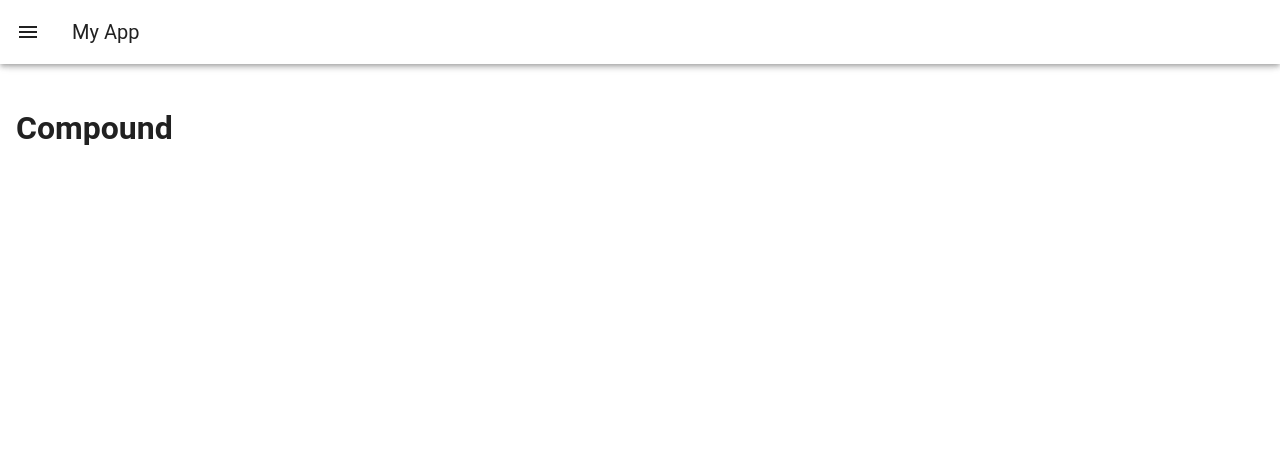
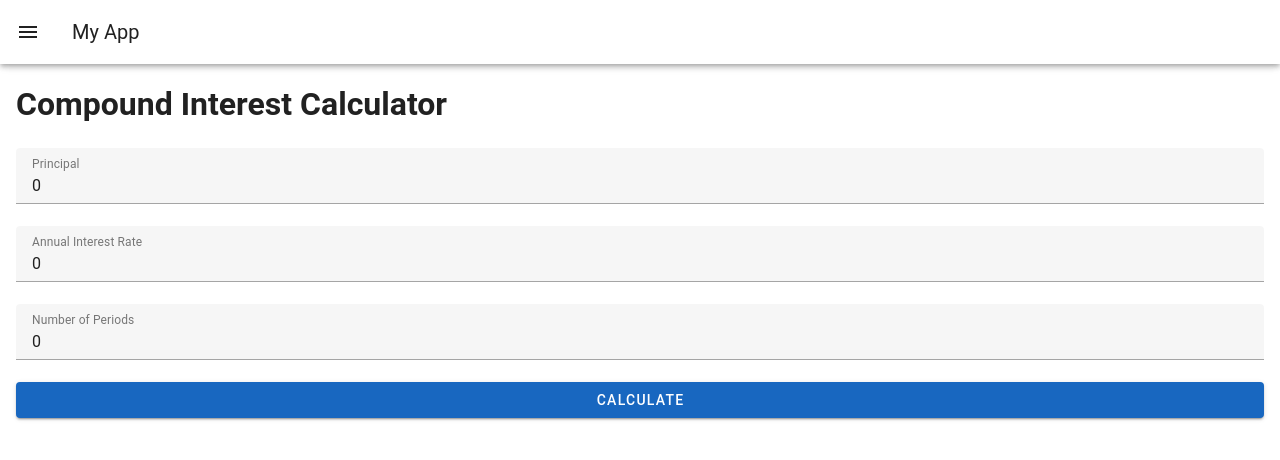
Before and after one commit to axelrizo630/resuelve_prueba_zero_web_frontend, a Vue app: page /compound-interest-calculation in a window 1280 px wide. Shown: the top 460 px of the page. Built offline with nearby package versions, Linux system fonts and the light colour scheme; no server answers; sample sign-in values are in the browser's storage.

Commit message:
feat(calculator): financial calculator

```diff
--- /dev/null
+++ b/src/services/our-backend/get-compoud-interest.service.ts
@@ -0,0 +1,21 @@
+import { instance } from "@/services/our-backend/our-backend.instance";
+
+export const getCompoundInterest = async (
+  principal: number,
+  annualRate: number,
+  periods: number
+) => {
+  const response = await instance.post<{
+    monto_total: number;
+    detalles_solicitud: {
+      periodos: number;
+      principal: number;
+      tasa_anual: number;
+    };
+  }>("/financial-calculations/compound-interest", {
+    principal,
+    annualRate: (annualRate / 100).toString(),
+    periods,
+  });
+  return response.data;
+};
--- a/src/views/CompoundInterestCalculationView.vue
+++ b/src/views/CompoundInterestCalculationView.vue
@@ -1,3 +1,58 @@
+<script lang="ts" setup>
+import { ref } from "vue";
+import { getCompoundInterest } from "@/services/our-backend/get-compoud-interest.service.ts";
+import { computed } from "vue";
+
+const principal = ref(0);
+const annualRate = ref(0);
+const periods = ref(0);
+const result = ref<null | number>(null);
+
+const handleClickCalculateButton = async () => {
+  const data = await getCompoundInterest(
+    principal.value,
+    annualRate.value,
+    periods.value
+  );
+  result.value = data.monto_total;
+};
+
+const formattedResult = computed(() => {
+  if (result.value === null) return null;
+  return new Intl.NumberFormat("en-US", {
+    style: "currency",
+    currency: "USD",
+    minimumFractionDigits: 2,
+  }).format(result.value);
+});
+</script>
+
 <template>
-  <h1 class="mt-6">Compound</h1>
+  <div>
+    <h1>Compound Interest Calculator</h1>
+    <v-form class="mt-5">
+      <v-text-field
+        type="number"
+        v-model.number="principal"
+        label="Principal"
+      />
+      <v-text-field
+        type="number"
+        v-model.number="annualRate"
+        label="Annual Interest Rate"
+      />
+      <v-text-field
+        type="number"
+        v-model.number="periods"
+        label="Number of Periods"
+      />
+      <v-btn block @click="handleClickCalculateButton" color="primary"
+        >Calculate</v-btn
+      >
+    </v-form>
+    <template v-if="result !== null">
+      <h1 class="text-center mt-5">Result</h1>
+      <p class="text-center">{{ formattedResult }}</p>
+    </template>
+  </div>
 </template>
```
